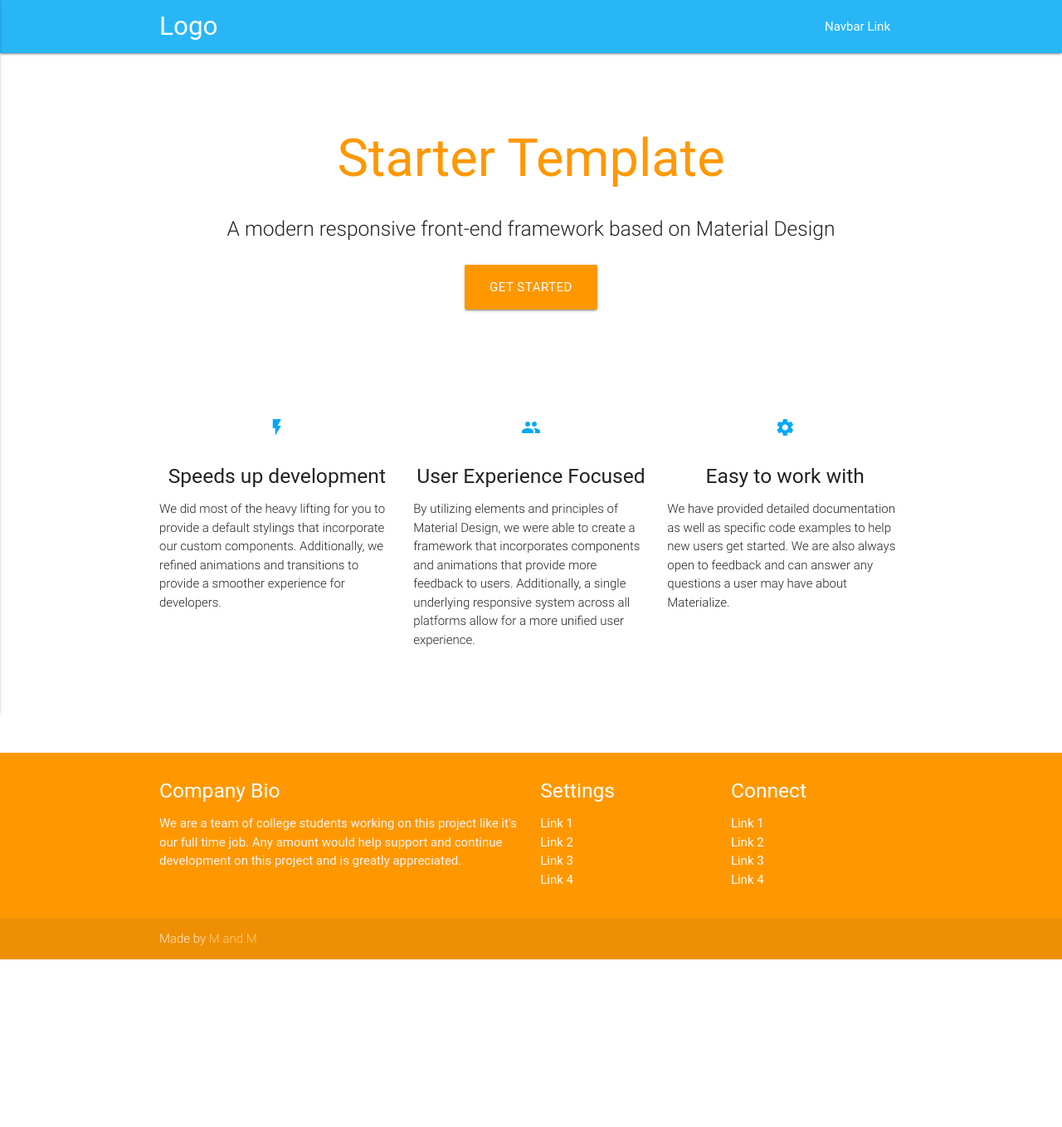
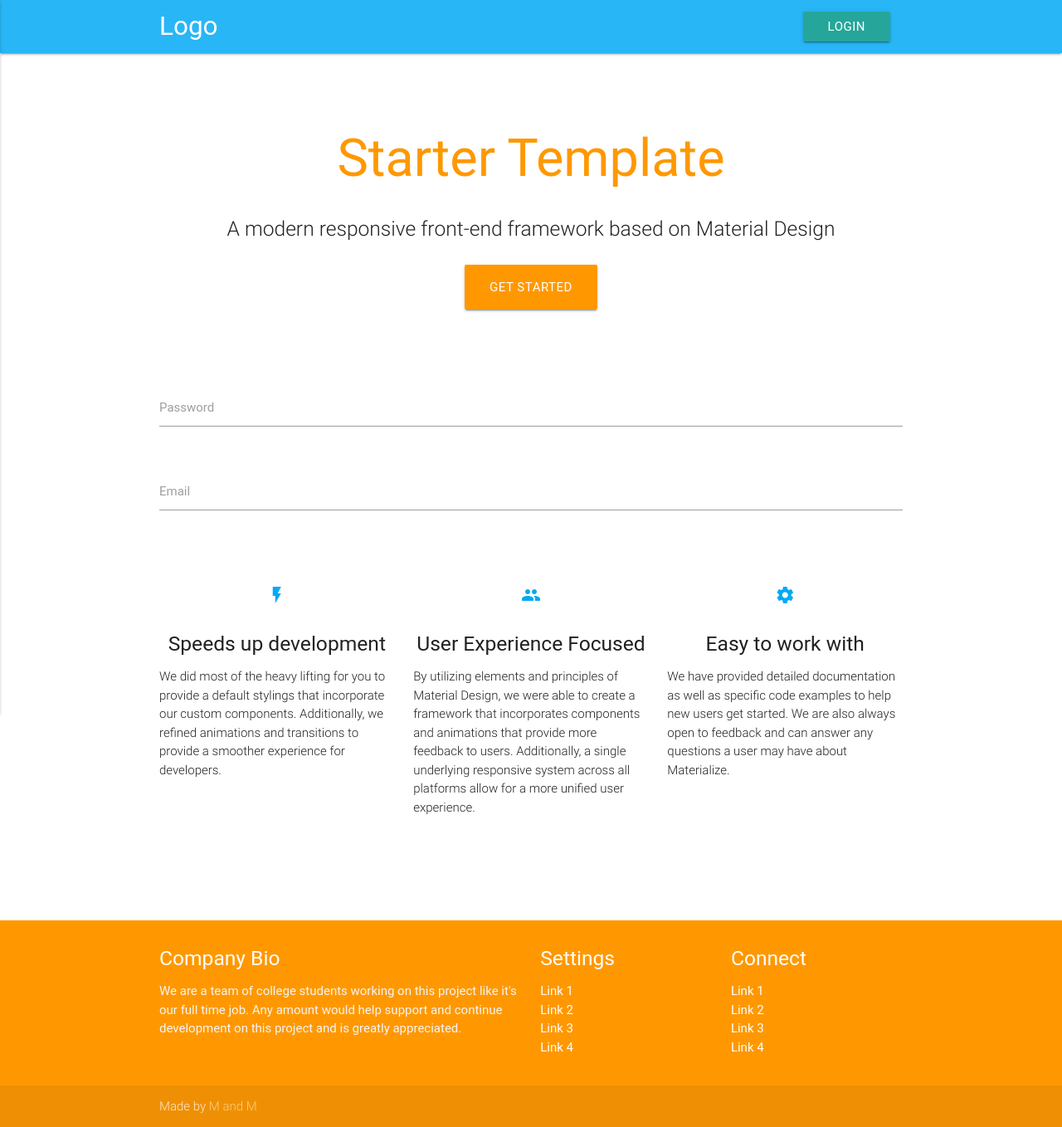
Before and after one commit to manibatra/reviewme, a Django app: page / in a window 1280 px wide. Shown: the whole page at 83% size. Before the commit the page ends 1156 px from the top, so only its background shows below. Run offline with Django 3.2, Linux system fonts and the light colour scheme; some libraries are stand-ins or nearby versions; some web fonts are replaced.

Commit message:
added a login form

```diff
--- a/reviewme/home/templates/home/index.html
+++ b/reviewme/home/templates/home/index.html
@@ -15,9 +15,8 @@
   <nav class="light-blue lighten-1" role="navigation">
     <div class="nav-wrapper container"><a id="logo-container" href="#" class="brand-logo">Logo</a>
       <ul class="right hide-on-med-and-down">
-        <li><a href="#">Navbar Link</a></li>
+        <li><a  class="btn modal-trigger" href="#loginModal">Login</a></li>
       </ul>
-
       <ul id="nav-mobile" class="side-nav">
         <li><a href="#">Navbar Link</a></li>
       </ul>
@@ -44,6 +43,20 @@
     <div class="section">
 
       <!--   Icon Section   -->
+      <form class="col s12">
+      <div class="row">
+        <div class="input-field col s12">
+          <input id="password" type="password" class="validate">
+          <label for="password">Password</label>
+        </div>
+      </div>
+      <div class="row">
+        <div class="input-field col s12">
+          <input id="email" type="email" class="validate">
+          <label for="email">Email</label>
+        </div>
+      </div>
+    </form>
       <div class="row">
         <div class="col s12 m4">
           <div class="icon-block">
@@ -129,6 +142,16 @@
 
   }); // end of document ready
 })(jQuery); // end of jQuery name space
+
+$(document).ready(function(){
+    // the "href" attribute of .modal-trigger must specify the modal ID that wants to be triggered
+    $('.modal-trigger').leanModal();
+  });
+
+   $(document).ready(function() {
+    Materialize.updateTextFields();
+  });
+
   </script>
 
   </body>
--- a/reviewme/reviewme/urls.py
+++ b/reviewme/reviewme/urls.py
@@ -15,8 +15,11 @@ Including another URLconf
 """
 from django.conf.urls import url, include
 from django.contrib import admin
+from . import views as global_views
+
 
 urlpatterns = [
 	url(r'^', include('home.urls', namespace="home")),
     url(r'^admin/', admin.site.urls),
+    url(r'^login/', global_views.login_view, name='login'),
 ]
--- /dev/null
+++ b/reviewme/reviewme/views.py
@@ -0,0 +1,4 @@
+from django.shortcuts import render
+
+def login_view(request):
+	return render(request, 'login.html', {})
```
Also changed, not shown: reviewme/templates/login.html (added, +71 -0 lines).
